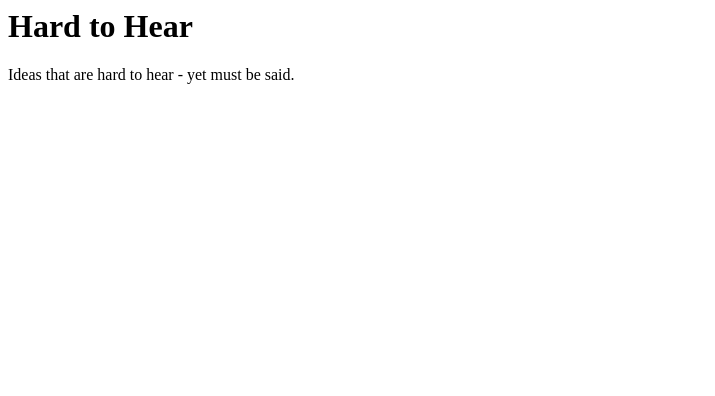
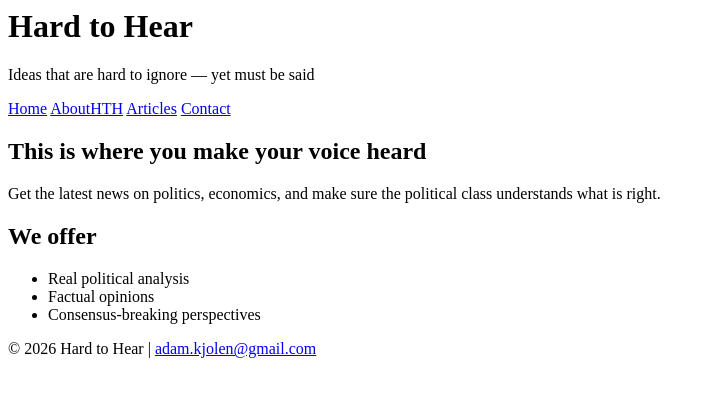
Before and after one commit to adamkjoelen/Hard-to-hear, a plain HTML site: page index.html in a window 1280 px wide. Shown: the whole page, without its empty margins (0-715 px from the left). Drawn offline with Linux system fonts and the light colour scheme.

Commit message:
Refactor index.html structure and content

```diff
--- a/index.html
+++ b/index.html
@@ -1,10 +1,47 @@
+<html lang="en">
+<head>
+  <meta charset="UTF-8">
+  <meta name="viewport" content="width=device-width, initial-scale=1.0">
+  <title>Hard to Hear</title>
 
-<html>
-<head>
-  <title>Hard to Hear</title>
+  <link rel="stylesheet" href="style.css">
 </head>
+
 <body>
-  <h1>Hard to Hear</h1>
-  <p>Ideas that are hard to hear - yet must be said. </p>
+
+  <header>
+    <h1>Hard to Hear</h1>
+    <p>Ideas that are hard to ignore — yet must be said</p>
+    <nav>
+      <a href="index.html">Home</a>
+      <a href="about.html">AboutHTH</a>
+      <a href="articles/articles.html">Articles</a>
+      <a href="contact.html">Contact</a>
+    </nav>
+  </header>
+
+  <main>
+    <section class="intro">
+      <h2>This is where you make your voice heard</h2>
+      <p>
+        Get the latest news on politics, economics, and make sure the political class understands
+        what is right.
+      </p>
+    </section>
+
+    <section class="highlights">
+      <h2>We offer</h2>
+      <ul>
+        <li>Real political analysis</li>
+        <li>Factual opinions</li>
+        <li>Consensus-breaking perspectives</li>
+      </ul>
+    </section>
+  </main>
+
+  <footer>
+    <p>&copy; 2026 Hard to Hear | <a href="mailto:adam.kjolen@gmail.com">adam.kjolen@gmail.com</a></p>
+  </footer>
+
 </body>
 </html>
```
